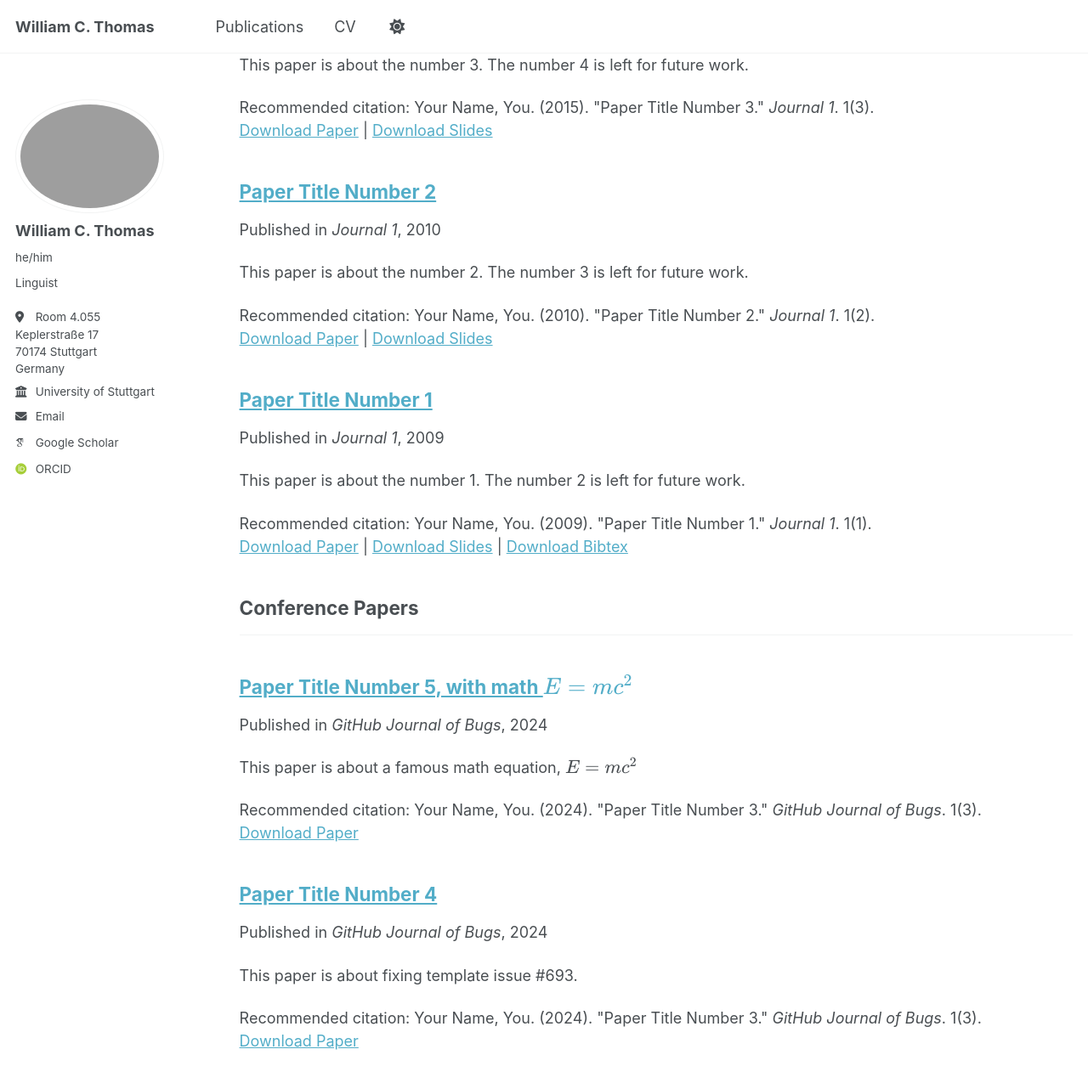
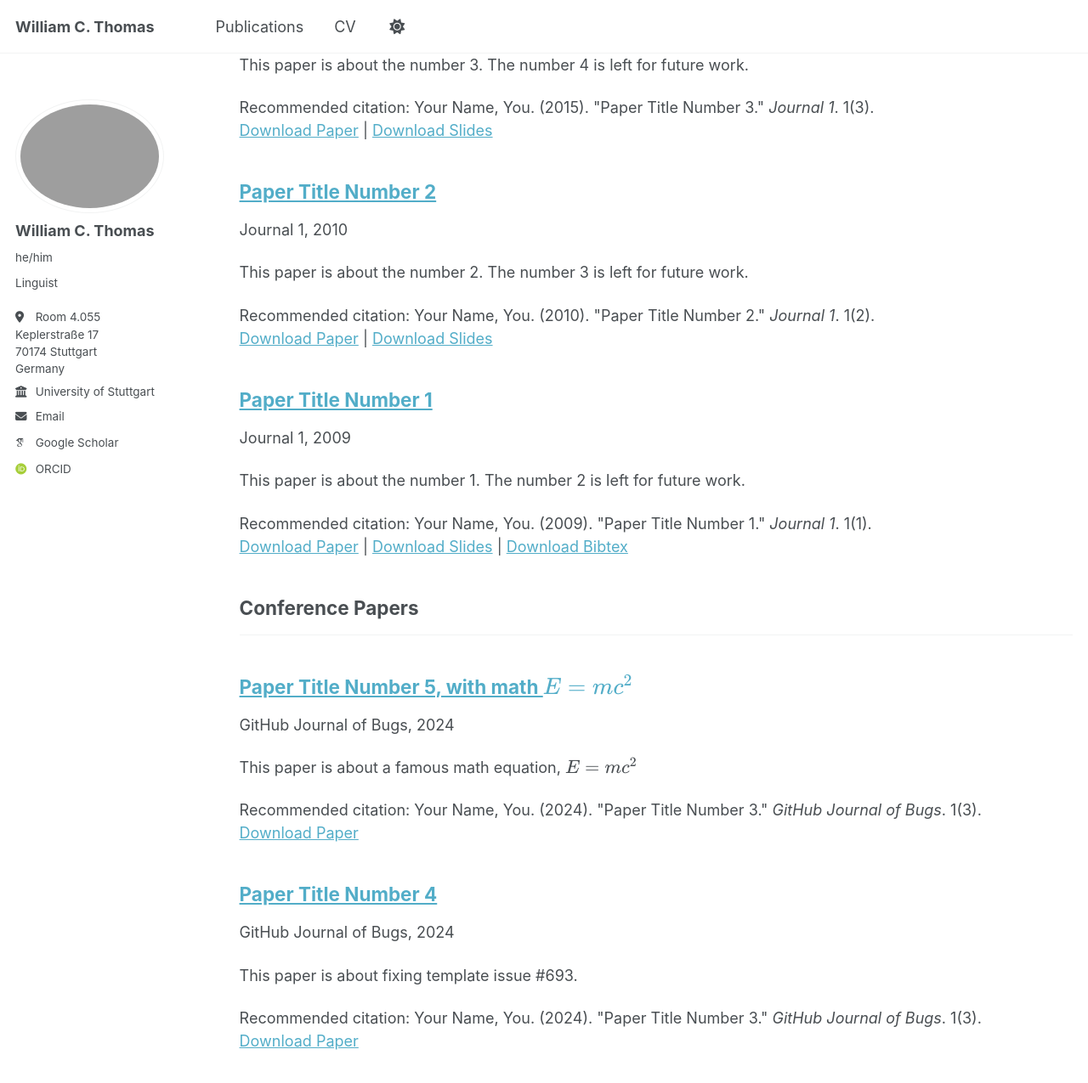
Before and after one commit to wm-t/wm-t.github.io, a Jekyll site: the page built from _pages/publications.html, in a window 1280 px wide and 1400 px high, scrolled down 337 px. Shown: the top 1275 px of the window at 85% size. Built offline with Jekyll 4.4.1, drawn with Linux system fonts in a browser that asks for light colours; some web fonts are replaced; a script that is not in the unit is left out.

Commit message:
Removing automatic "Published in" from publication list

```diff
--- a/_includes/archive-single.html
+++ b/_includes/archive-single.html
@@ -41,7 +41,7 @@
         {% if post.collection == 'teaching' %}
           <p> {{ post.type }}, <i>{{ post.venue }}</i>, {{ post.date | default: "1900-01-01" | date: "%Y" }} </p>
         {% elsif post.collection == 'publications' %}
-          <p>Published in <i>{{ post.venue }}</i>, {{ post.date | default: "1900-01-01" | date: "%Y" }} </p>
+          <p>{{ post.venue }}, {{ post.date | default: "1900-01-01" | date: "%Y" }} </p>
         {% elsif post.date %}
          <p class="page__date"><strong><i class="fa fa-fw fa-calendar" aria-hidden="true"></i> {{ site.data.ui-text[site.locale].date_label | default: "Published:" }}</strong> <time datetime="{{ post.date | default: "1900-01-01" | date_to_xmlschema }}">{{ post.date | default: "1900-01-01" | date: "%B %d, %Y" }}</time></p>
         {% endif %}
```
